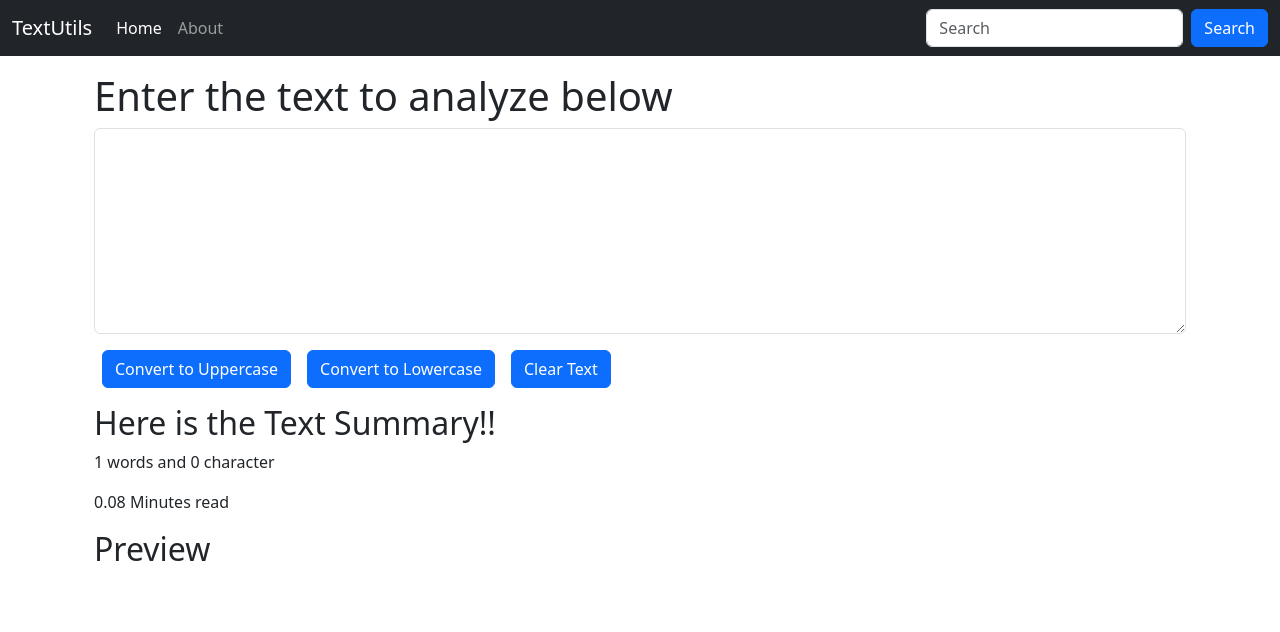
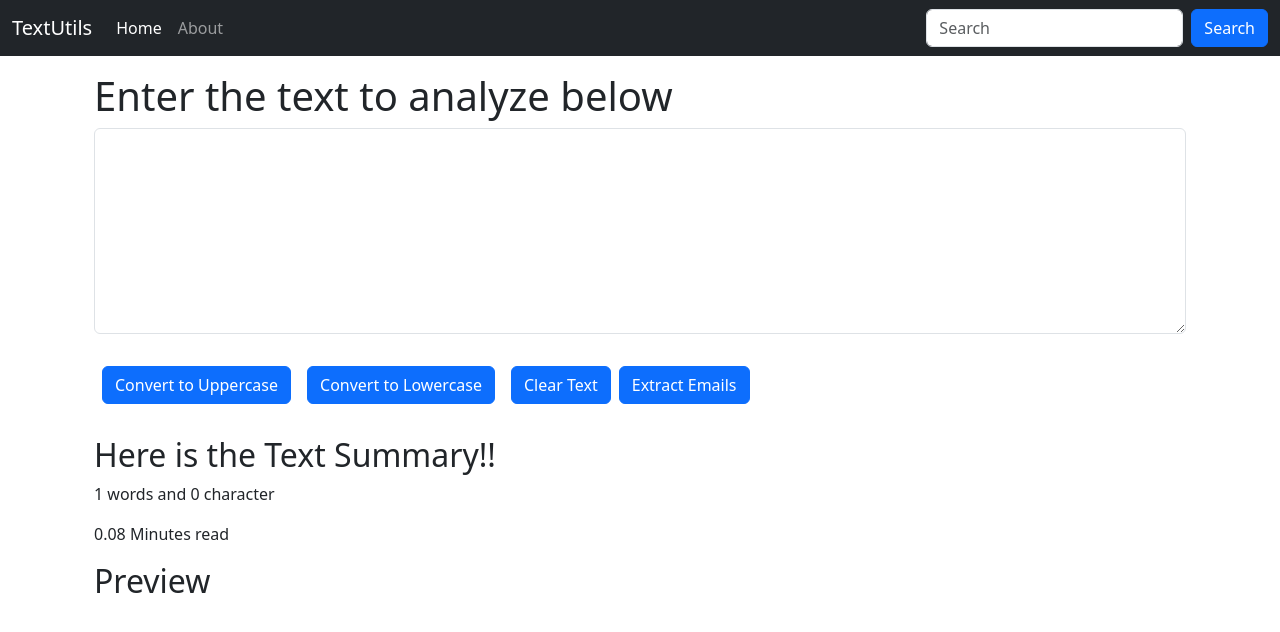
Before and after one commit to KhushbuChandel/react-app, a React (Create React App) app in the folder my-app2/: page / in a window 1280 px wide. Shown: the top 632 px of the page. Built offline with nearby package versions, Linux system fonts and the light colour scheme.

Commit message:
email extraction

```diff
--- a/my-app2/src/components/TextForm.js
+++ b/my-app2/src/components/TextForm.js
@@ -22,6 +22,10 @@ export default function TextForm(props) {
 
       setText(newText)
   }
+  const extractEmails = () => {
+    return text.match(/([a-zA-Z0-9._-]+@[a-zA-Z0-9._-]+\.[a-zA-Z0-9_-]+)/gi);
+    }
+
     const handleOnChange = (event)=>{
       //console.log("On change");
       setText(event.target.value);
@@ -46,6 +50,7 @@ export default function TextForm(props) {
   <button className="btn btn-primary mx-2" onClick={handleUpClick}>Convert to Uppercase</button>
   <button className="btn btn-primary mx-2" onClick={handleLoClick}>Convert to Lowercase</button>
   <button className="btn btn-primary mx-2" onClick={handleClearClick}>Clear Text</button>
+  <button className="btn btn-primary my-3" onClick={extractEmails}>Extract Emails</button>
     </div>
     <div className="container my-3">
       <h2>Here is the Text Summary!!</h2>
@@ -53,6 +58,7 @@ export default function TextForm(props) {
       <p>{0.08*text.split(" ").length} Minutes read</p>
     <h2>Preview</h2>
     <p>{text}</p>
+    {/* <p>Emails: {extractEmails}</p> */}
     </div>
     </>
   )
```
